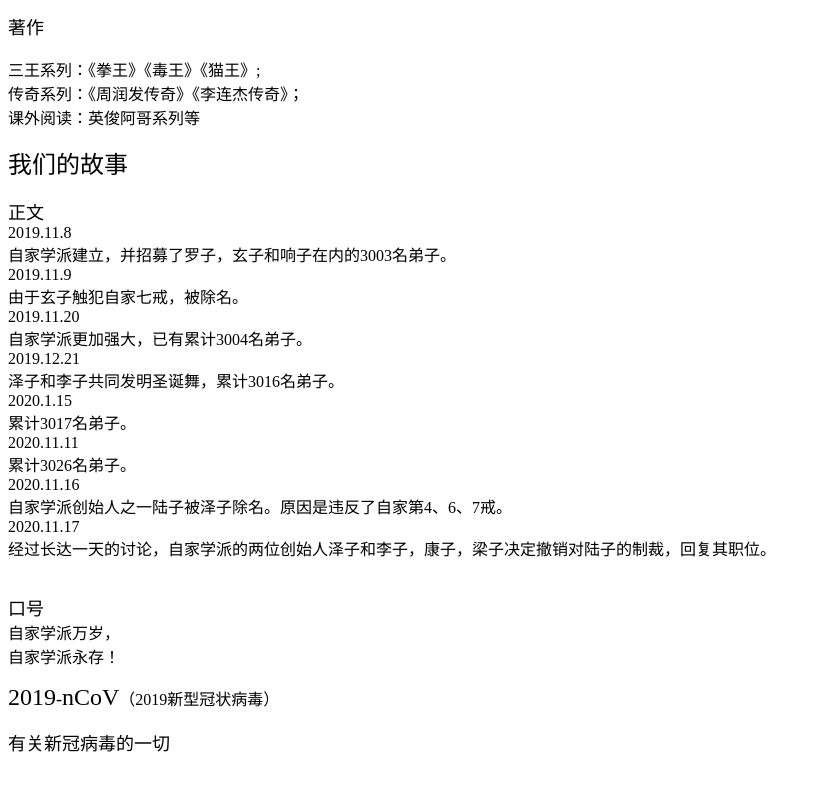
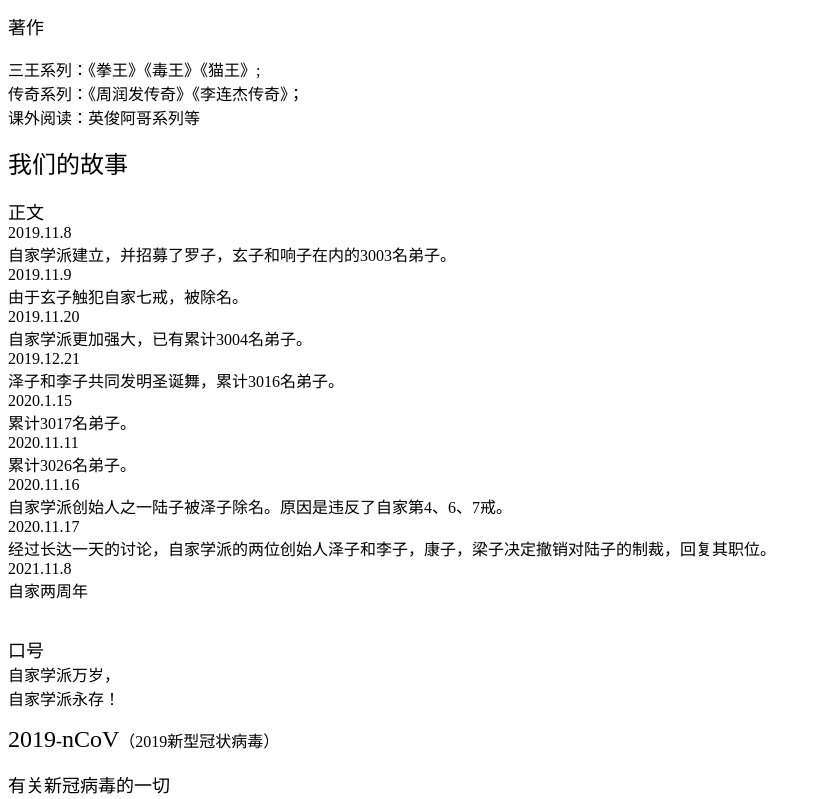
Before and after one commit to luthree/zjxp, a plain HTML site: page zjxp.htm in a window 1280 px wide. Shown: the part 646-1445 px from the top of the page, without its empty margins (0-821 px from the left). Drawn offline with Linux system fonts and the light colour scheme.

Commit message:
Update zjxp.htm

```diff
--- a/zjxp.htm
+++ b/zjxp.htm
@@ -50,7 +50,9 @@
 2020.11.16<br>
 自家学派创始人之一陆子被泽子除名。原因是违反了自家第4、6、7戒。<br>
 2020.11.17<br>
-经过长达一天的讨论，自家学派的两位创始人泽子和李子，康子，梁子决定撤销对陆子的制裁，回复其职位。</font></p>
+经过长达一天的讨论，自家学派的两位创始人泽子和李子，康子，梁子决定撤销对陆子的制裁，回复其职位。<br>
+2021.11.8<br>
+自家两周年</font></p>
 <p><br>
 <font face="微软雅黑"><font size="4">口号</font><br>
 自家学派万岁，<br>
```
